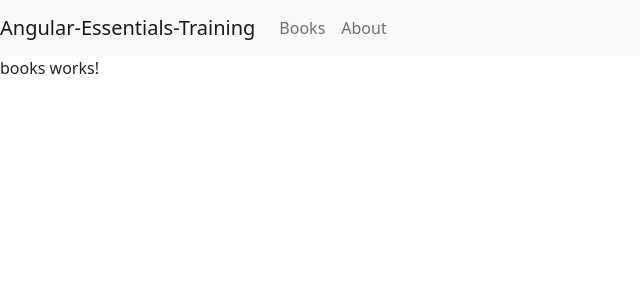
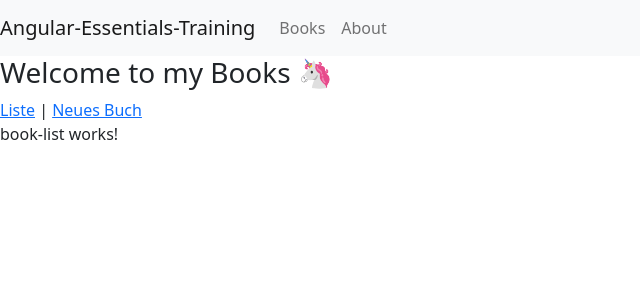
Before and after one commit to web-dave/REMOTE-WORKSHOP, an Angular app: page /books in a window 1280 px wide. Shown: the top 300 px of the page, without its empty margins (0-640 px from the left). Built offline with nearby package versions, Linux system fonts and the light colour scheme.

Commit message:
child routing

```diff
--- a/src/app/about/about-routing.module.ts
+++ b/src/app/about/about-routing.module.ts
@@ -1,10 +1,16 @@
 import { NgModule } from '@angular/core';
 import { RouterModule, Routes } from '@angular/router';
+import { AboutComponent } from './about.component';
 
-const routes: Routes = [];
+const routes: Routes = [
+  {
+    path: 'about',
+    component: AboutComponent,
+  },
+];
 
 @NgModule({
   imports: [RouterModule.forChild(routes)],
-  exports: [RouterModule]
+  exports: [RouterModule],
 })
-export class AboutRoutingModule { }
+export class AboutRoutingModule {}
--- /dev/null
+++ b/src/app/books/book-list/book-list.component.html
@@ -0,0 +1 @@
+<p>book-list works!</p>
--- a/src/app/books/books-routing.module.ts
+++ b/src/app/books/books-routing.module.ts
@@ -1,10 +1,23 @@
 import { NgModule } from '@angular/core';
 import { RouterModule, Routes } from '@angular/router';
+import { BookListComponent } from './book-list/book-list.component';
+import { BooksComponent } from './books.component';
 
-const routes: Routes = [];
+const routes: Routes = [
+  {
+    path: 'books',
+    component: BooksComponent,
+    children: [
+      {
+        path: '',
+        component: BookListComponent,
+      },
+    ],
+  },
+];
 
 @NgModule({
   imports: [RouterModule.forChild(routes)],
-  exports: [RouterModule]
+  exports: [RouterModule],
 })
-export class BooksRoutingModule { }
+export class BooksRoutingModule {}
--- a/src/app/books/books.component.html
+++ b/src/app/books/books.component.html
@@ -1 +1,6 @@
-<p>books works!</p>
+<h3>Welcome to my Books 🦄</h3>
+<nav>
+  <a routerLink="">Liste</a> |
+  <a routerLink="new">Neues Buch</a>
+</nav>
+<router-outlet></router-outlet>
--- a/src/app/books/books.module.ts
+++ b/src/app/books/books.module.ts
@@ -3,9 +3,10 @@ import { CommonModule } from '@angular/common';
 
 import { BooksRoutingModule } from './books-routing.module';
 import { BooksComponent } from './books.component';
+import { BookListComponent } from './book-list/book-list.component';
 
 @NgModule({
-  declarations: [BooksComponent],
+  declarations: [BooksComponent, BookListComponent],
   imports: [CommonModule, BooksRoutingModule],
   exports: [BooksComponent],
 })
```
Also changed, not shown: src/app/app-routing.module.ts (+0 -10 lines), src/app/books/book-list/book-list.component.ts (added, +10 -0 lines), src/app/books/book-list/book-list.component.scss (added), 1 other file (tests, documents, lock files or other folders).
